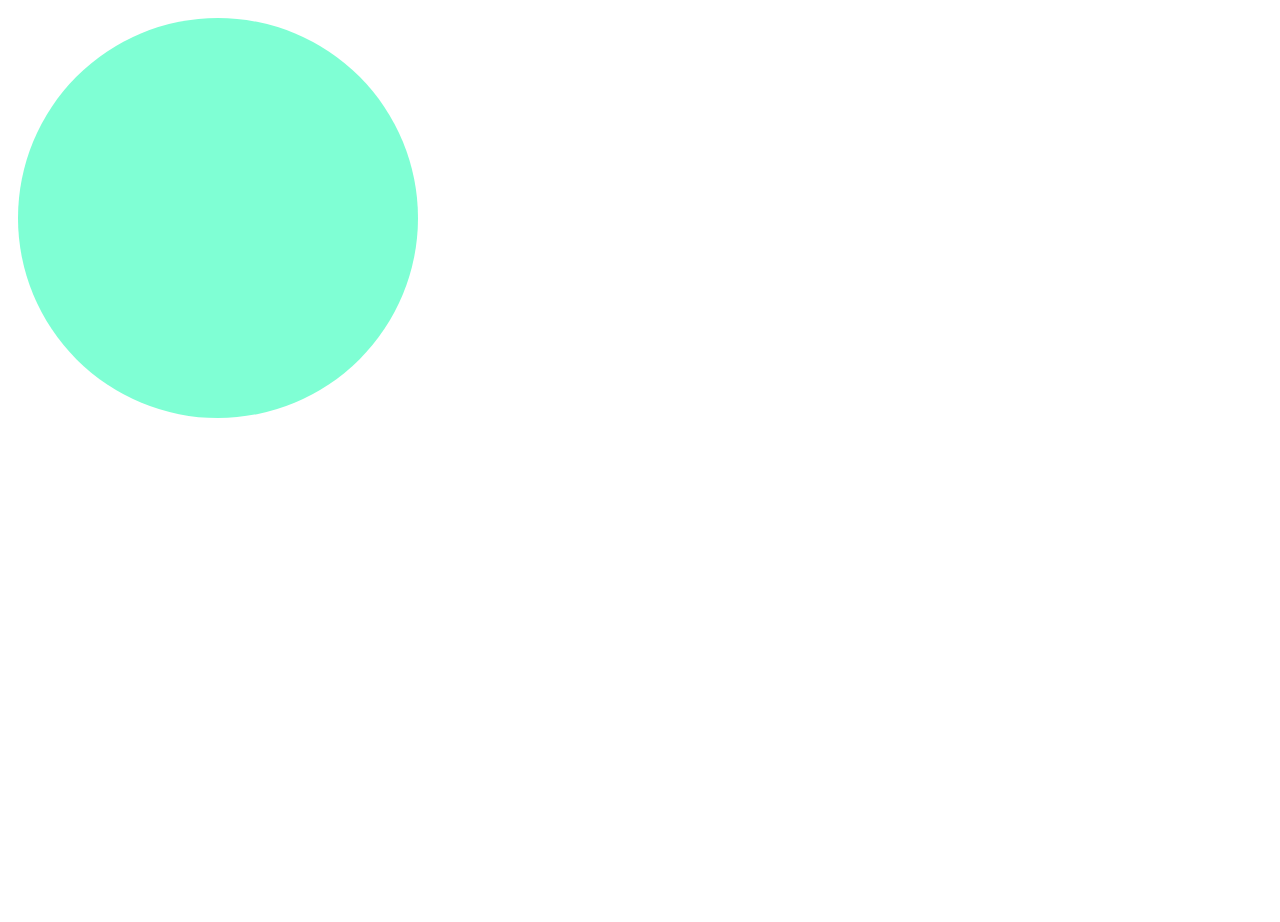
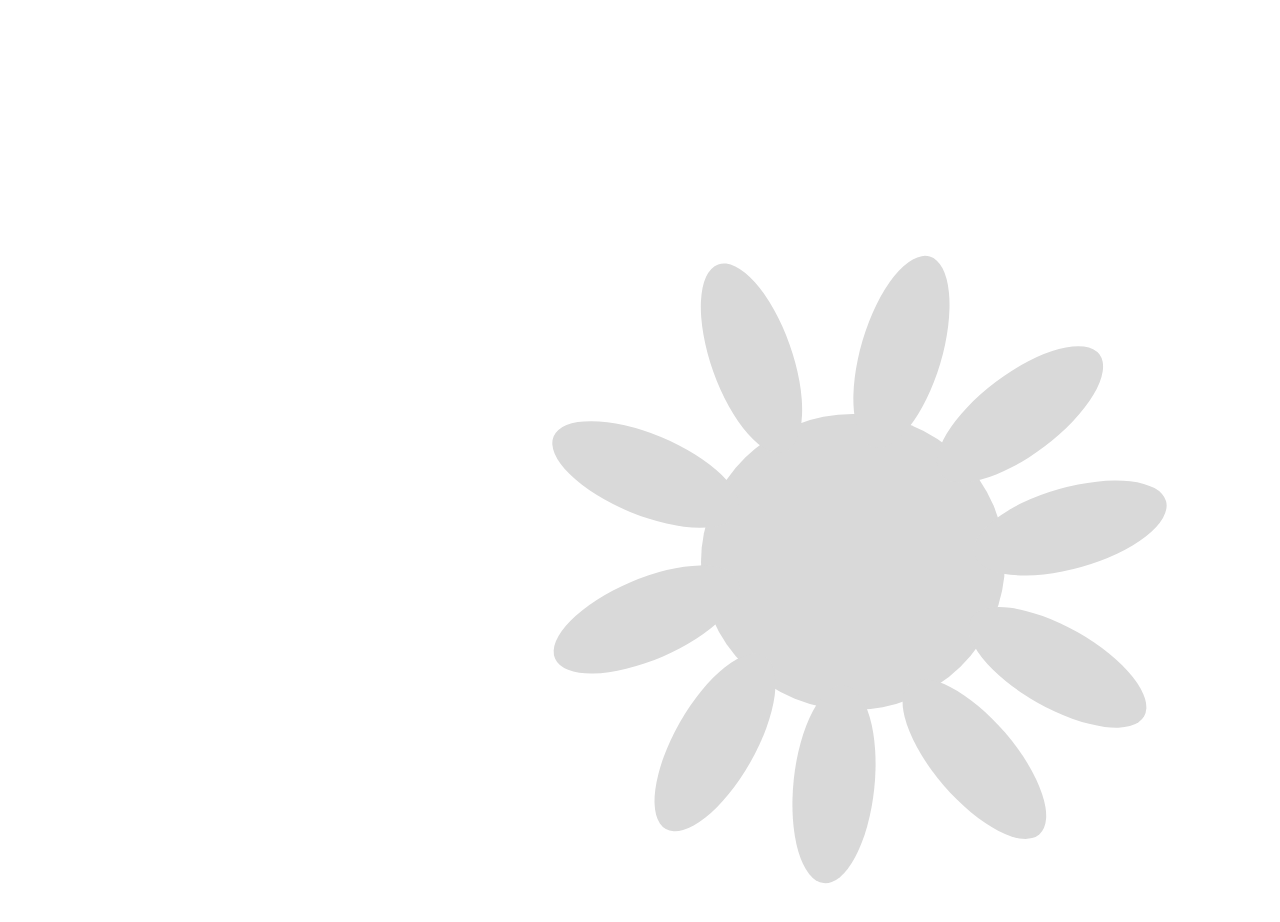
Before and after one commit to Ujjwal92425/Front_end, a plain HTML site: page flower.html in a window 1280 px wide. Before the commit the page ends 800 px from the top, so only its background shows below. Drawn offline with Linux system fonts and the light colour scheme.

Commit message:
Eventbubbling

```diff
--- a/flower.html
+++ b/flower.html
@@ -5,24 +5,157 @@
     <meta name="viewport" content="width=device-width, initial-scale=1.0">
     <title>Document</title>
     <style>
-    .dot{
-    background-color: aquamarine;
-    box-sizing: border-box;
-    border-radius: 3px 3px solid rgb(246, 248, 246);
-    border:2px;
-    padding: 10px;
-    margin:10px;
-    border-radius: 50%;
-    height: 400px;
-    width: 400px;
-    position: absolute;
+        .mac-book-pro-16-1,
+.box* {
+  box-sizing: border-box;
+}
+.box {
+  background: #ffffff;
+  height: 1117px;
+  position: relative;
+  overflow: hidden;
+}
 
+.ellipse-1 {
+  background: #d9d9d9;
+  border-radius: 50%;
+  width: 304px;
+  height: 296px;
+  position: absolute;
+  left: 693px;
+  top: 406px;
 }
+.ellipse-2 {
+  background: #d9d9d9;
+  border-radius: 50%;
+  width: 81px;
+  height: 199px;
+  position: absolute;
+  left: 721.39px;
+  top: 628px;
+  transform-origin: 0 0;
+  transform: rotate(29.632deg) scale(1, 1);
+}
+.ellipse-3 {
+  background: #d9d9d9;
+  border-radius: 50%;
+  width: 81px;
+  height: 199px;
+  position: absolute;
+  left: 1062.2px;
+  top: 799.83px;
+  transform-origin: 0 0;
+  transform: rotate(139.285deg) scale(1, 1);
+}
+.ellipse-4 {
+  background: #d9d9d9;
+  border-radius: 50%;
+  width: 81px;
+  height: 199px;
+  position: absolute;
+  left: 795.56px;
+  top: 673px;
+  transform-origin: 0 0;
+  transform: rotate(5.931deg) scale(1, 1);
+}
+.ellipse-5 {
+  background: #d9d9d9;
+  border-radius: 50%;
+  width: 81px;
+  height: 199px;
+  position: absolute;
+  left: 713.82px;
+  top: 534.83px;
+  transform-origin: 0 0;
+  transform: rotate(66.811deg) scale(1, 1);
+}
+.ellipse-6 {
+  background: #d9d9d9;
+  border-radius: 50%;
+  width: 81px;
+  height: 199px;
+  position: absolute;
+  left: 1146.51px;
+  top: 454px;
+  transform-origin: 0 0;
+  transform: rotate(74.229deg) scale(1, 1);
+}
+.ellipse-11 {
+  background: #d9d9d9;
+  border-radius: 50%;
+  width: 81px;
+  height: 199px;
+  position: absolute;
+  left: 1156.12px;
+  top: 672.78px;
+  transform-origin: 0 0;
+  transform: rotate(119.43deg) scale(1, 1);
+}
+.ellipse-7 {
+  background: #d9d9d9;
+  border-radius: 50%;
+  width: 81px;
+  height: 199px;
+  position: absolute;
+  left: 744.82px;
+  top: 467.03px;
+  transform-origin: 0 0;
+  transform: rotate(112.424deg) scale(1, 1);
+}
+.ellipse-8 {
+  background: #d9d9d9;
+  border-radius: 50%;
+  width: 81px;
+  height: 199px;
+  position: absolute;
+  left: 1067.14px;
+  top: 313.93px;
+  transform-origin: 0 0;
+  transform: rotate(52.931deg) scale(1, 1);
+}
+.ellipse-9 {
+  background: #d9d9d9;
+  border-radius: 50%;
+  width: 81px;
+  height: 199px;
+  position: absolute;
+  left: 672px;
+  top: 270.12px;
+  transform-origin: 0 0;
+  transform: rotate(-19.563deg) scale(1, 1);
+}
+.ellipse-10 {
+  background: #d9d9d9;
+  border-radius: 50%;
+  width: 81px;
+  height: 199px;
+  position: absolute;
+  left: 883.19px;
+  top: 236.76px;
+  transform-origin: 0 0;
+  transform: rotate(16.57deg) scale(1, 1);
+}
+
 
     </style>
 </head>
 <body>
 
-    <span class="dot" id="flower"></span>
+    <div class="box">
+        <div class="ellipse">
+        <div class="ellipse-1"></div>
+        <div class="ellipse-2"></div>
+        <div class="ellipse-3"></div>
+        <div class="ellipse-4"></div>
+        <div class="ellipse-5"></div>
+        <div class="ellipse-6"></div>
+        <div class="ellipse-11"></div>
+        <div class="ellipse-7"></div>
+        <div class="ellipse-8"></div>
+        <div class="ellipse-9"></div>
+        <div class="ellipse-10"></div>
+        </div>
+      </div>
+
 </body>
 </html>
```
Also changed, not shown: Eventbubbling.html (added, +28 -0 lines).
